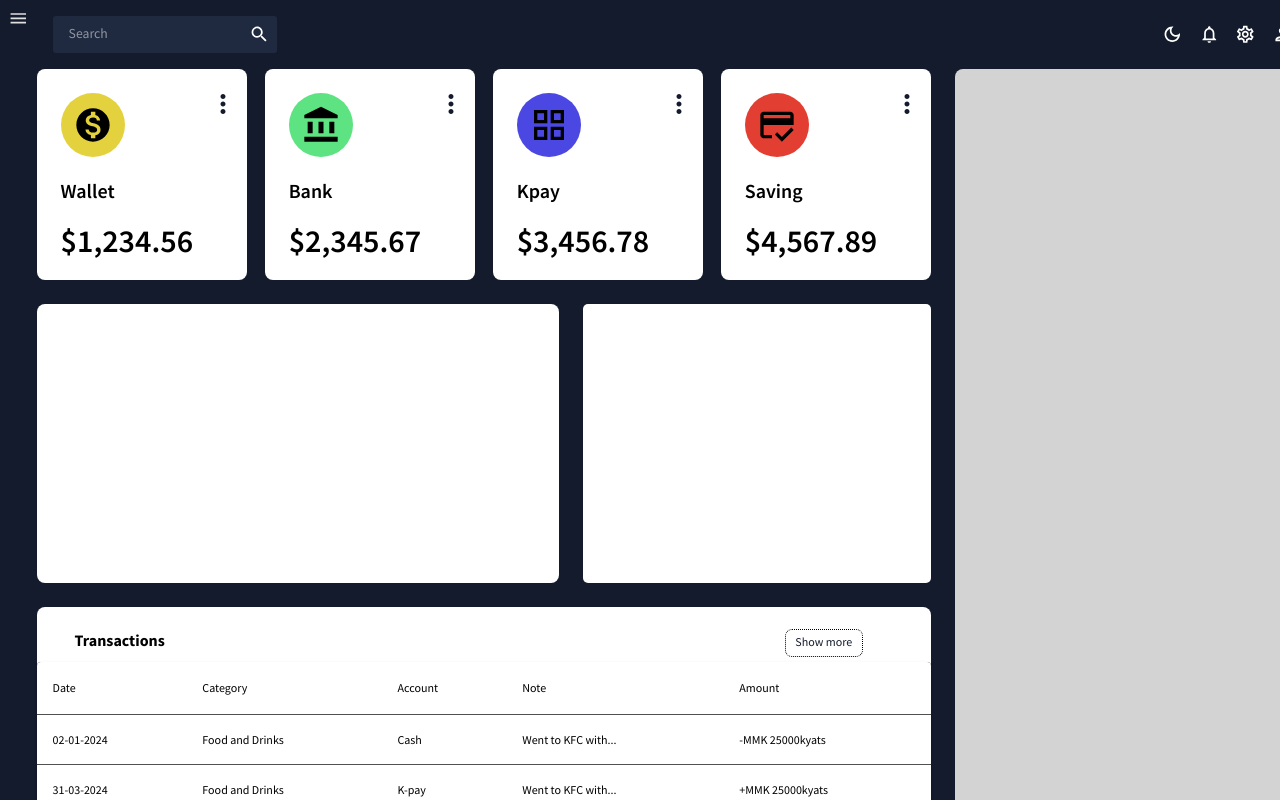
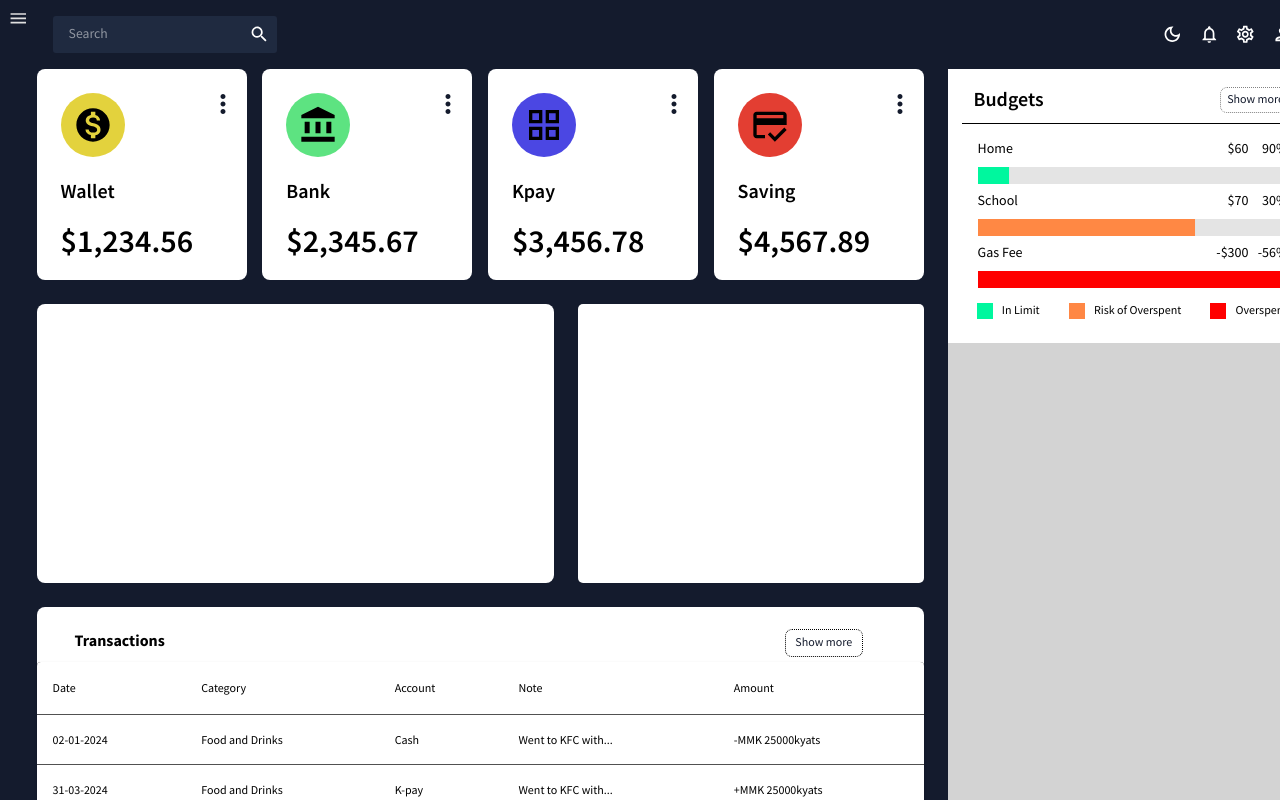
Before and after one commit to GeezerGurus/Tinkle, a React (Create React App) app: page / in a window 1280 px wide. Shown: the top 800 px of the page. Built offline with nearby package versions, Linux system fonts and the light colour scheme.

Commit message:
added budget widget

```diff
--- /dev/null
+++ b/src/components/Dashboard componentsSLH/budget_wiget.jsx
@@ -0,0 +1,77 @@
+import React from "react";
+import { Box, Typography, LinearProgress } from "@mui/material";
+
+export const Budget = ({ content, dollar, percent }) => {
+  const progressValue = parseInt(percent, 10); // Convert percent to integer
+
+  const isOverspent = progressValue < 0; // Check if overspent
+
+  return (
+    <Box
+      sx={{ display: "flex", width: "100%", flexDirection: "column", mb: 2 }}
+    >
+      <Box sx={{ display: "flex", width: "100%", alignItems: "center", mb: 1 }}>
+        {/* Content box */}
+        <Box sx={{ width: "217.5px" }}>
+          <Typography
+            sx={{
+              fontSize: "14px",
+              fontWeight: "500",
+              letterSpacing: "1%",
+              color: "black",
+            }}
+          >
+            {content}
+          </Typography>
+        </Box>
+        {/* Dollar box */}
+        <Box sx={{ width: "60px", textAlign: "right" }}>
+          <Typography
+            sx={{
+              fontSize: "14px",
+              fontWeight: "500",
+              letterSpacing: "1%",
+              color: "black",
+            }}
+          >
+            {dollar}
+          </Typography>
+        </Box>
+        {/* Percent box */}
+        <Box sx={{ width: "40px", textAlign: "right" }}>
+          <Typography
+            sx={{
+              fontSize: "14px",
+              fontWeight: "500",
+              letterSpacing: "1%",
+              color: "black",
+            }}
+          >
+            {percent}
+          </Typography>
+        </Box>
+      </Box>
+      {/* Progress Bar */}
+      <Box sx={{ width: "100%" }}>
+        <LinearProgress
+          variant="determinate"
+          value={isOverspent ? 100 : 100 - progressValue}
+          sx={{
+            height: 17,
+            bgcolor: " #D9D9D9B2",
+            direction: isOverspent ? "rtl" : "ltr", // Reverse direction for overspent values only
+            "& .MuiLinearProgress-bar": {
+              bgcolor: isOverspent
+                ? "red" // Red for overspent
+                : progressValue < 50
+                ? "#FF8844" // Orange for normal spending
+                : "#00F79E", // Green for staying within the limit
+            },
+          }}
+        />
+      </Box>
+    </Box>
+  );
+};
+
+export default Budget;
--- a/src/scenes/dashboard/Dashboard.jsx
+++ b/src/scenes/dashboard/Dashboard.jsx
@@ -1,18 +1,20 @@
 //import React, { Component } from "react";
+import React from "react";
 import MonetizationOnIcon from "@mui/icons-material/MonetizationOn";
 import AccountBalanceIcon from "@mui/icons-material/AccountBalance";
 import GridViewIcon from "@mui/icons-material/GridView";
 import CreditScoreIcon from "@mui/icons-material/CreditScore";
 import { tokens } from "../../theme";
-import { Typography, useTheme } from "@mui/material";
+import { Typography, useTheme, Box, Button } from "@mui/material";
 import { Balancecom, Balancetrend } from "../../components";
 import { Transactions } from "../../components/Dashboard componentsSLH/transactions";
-import { Box } from "@mui/material";
 import { Expenses } from "../../components/Dashboard componentsSLH/expenses";
+import { Budget } from "../../components/Dashboard componentsSLH/budget_wiget";
 
 const Dashboard = () => {
   const theme = useTheme();
   const colors = tokens(theme.palette.mode);
+
   return (
     // mainbox
     <Box
@@ -101,7 +103,255 @@ const Dashboard = () => {
           height: "892px",
           borderRadius: "8px",
         }}
-      ></Box>
+      >
+        {/* Budget component */}
+        <Box
+          sx={{
+            display: "flex",
+            flexDirection: "column",
+            width: "100%",
+            height: "274px",
+            border: "1px",
+            backgroundColor: "white",
+          }}
+        >
+          {/* header box of Budget */}
+          <Box
+            sx={{
+              marginLeft: "26px",
+              marginTop: "18px",
+              height: "23px",
+              marginBottom: "13.5px",
+              width: "317.5px",
+              display: "flex",
+              flexDirection: "row",
+              justifyContent: "space-between",
+
+              //backgroundColor: "red",
+            }}
+          >
+            <Typography
+              sx={{
+                fontSize: "20px",
+                lineHeight: "24.2px",
+                fontWeight: "600",
+                letterSpacing: "1%",
+                color: "black",
+              }}
+            >
+              Budgets
+            </Typography>
+            <Button
+              sx={{
+                width: "71px",
+                height: "26px",
+                borderRadius: "7px",
+                border: "1px dotted #828282",
+                whiteSpace: "nowrap",
+                textTransform: "none",
+              }}
+            >
+              <Typography
+                sx={{
+                  fontSize: "12px",
+                  fontWeight: "200",
+                  lineHeight: "14.52px",
+                  letterSpacing: "1%",
+                }}
+              >
+                Show more
+              </Typography>
+            </Button>
+          </Box>
+          {/* the small line */}
+          <Box
+            sx={{
+              height: "1px",
+              width: "calc(100% - 24px)",
+              marginLeft: "14px",
+              backgroundColor: "black",
+            }}
+          />
+
+          {/* 1st row of Budget */}
+          <Box
+            sx={{
+              marginLeft: "30px",
+              marginTop: "13.5px",
+              width: "84%",
+              height: "36px",
+              //backgroundColor: "red",
+              display: "flex",
+              flexDirection: "row",
+            }}
+          >
+            <Budget content="Home" dollar="$60" percent="90%" />
+            {/* first row content box */}
+            <Box
+              sx={{
+                width: "217.5px",
+                height: "100%",
+              }}
+            ></Box>
+
+            {/* firstrow $ box */}
+            <Box
+              sx={{
+                width: "60px",
+                height: "100%",
+              }}
+            ></Box>
+            {/* firstrow % box */}
+            <Box
+              sx={{
+                width: "40px",
+                height: "100%",
+              }}
+            ></Box>
+          </Box>
+
+          {/* 2nd row of Budget */}
+          <Box
+            sx={{
+              marginLeft: "30px",
+              width: "84%",
+              height: "36px",
+              // backgroundColor: "gold",
+              marginTop: "16px",
+            }}
+          >
+            <Budget content="School" dollar="$70" percent="30%" />
+            {/* second row content box */}
+            <Box
+              sx={{
+                width: "217.5px",
+                height: "100%",
+              }}
+            ></Box>
+
+            {/* second row $ box */}
+            <Box
+              sx={{
+                width: "60px",
+                height: "100%",
+              }}
+            ></Box>
+            {/* second row % box */}
+            <Box
+              sx={{
+                width: "40px",
+                height: "100%",
+              }}
+            ></Box>
+          </Box>
+
+          {/* 3rd row of Budget */}
+          <Box
+            sx={{
+              marginLeft: "30px",
+              width: "84%",
+              height: "36px",
+              // backgroundColor: "green",
+              marginTop: "16px",
+            }}
+          >
+            <Budget content="Gas Fee" dollar="-$300" percent="-56%" />
+            {/* third row content box */}
+            <Box
+              sx={{
+                width: "217.5px",
+                height: "100%",
+              }}
+            ></Box>
+            {/* third row $ box */}
+            <Box
+              sx={{
+                width: "60px",
+                height: "100%",
+              }}
+            ></Box>
+            {/* third row % box */}
+
+            <Box
+              sx={{
+                width: "40px",
+                height: "100%",
+              }}
+            ></Box>
+          </Box>
+
+          {/* last row of Budget */}
+          <Box
+            sx={{
+              marginTop: "25px",
+              display: "flex",
+              flexDirection: "row",
+              justifyContent: "space-evenly",
+            }}
+          >
+            <Box
+              sx={{
+                width: "16px",
+                height: "16px",
+                border: "0px",
+                backgroundColor: "#00F79E",
+              }}
+            ></Box>
+            <Typography
+              sx={{
+                fontSize: "12px",
+                fontWeight: "200",
+                lineHeight: "14.52px",
+                letterSpacing: "1%",
+                color: "black",
+                marginLeft: "-20px",
+              }}
+            >
+              In Limit
+            </Typography>
+            <Box
+              sx={{
+                width: "16px",
+                height: "16px",
+                border: "0px",
+                backgroundColor: "#FF8744",
+              }}
+            ></Box>
+            <Typography
+              sx={{
+                fontSize: "12px",
+                fontWeight: "200",
+                lineHeight: "14.52px",
+                letterSpacing: "1%",
+                color: "black",
+                marginLeft: "-20px",
+              }}
+            >
+              Risk of Overspent
+            </Typography>
+            <Box
+              sx={{
+                width: "16px",
+                height: "16px",
+                border: "0px",
+                backgroundColor: "#FF0000",
+              }}
+            ></Box>
+            <Typography
+              sx={{
+                fontSize: "12px",
+                fontWeight: "200",
+                lineHeight: "14.52px",
+                letterSpacing: "1%",
+                color: "black",
+                marginLeft: "-20px",
+              }}
+            >
+              Overspent
+            </Typography>
+          </Box>
+        </Box>
+      </Box>
     </Box>
   );
 };
```
